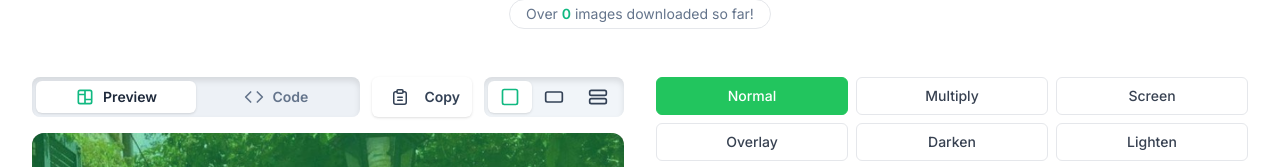
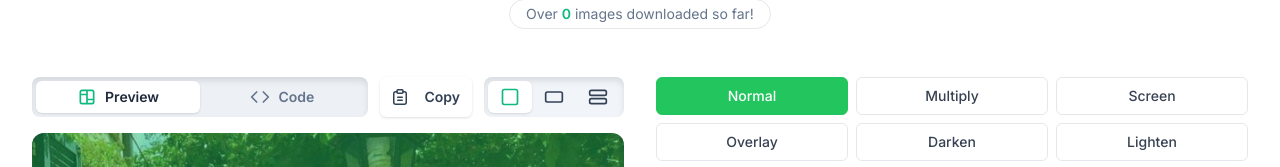
Before and after one commit to muhammadhafijur/image-blender, a Vue app: page / in a window 1280 px wide. Shown: the part 191-358 px from the top of the page. Built offline with nearby package versions, Linux system fonts and the light colour scheme; no server answers; the database is empty; a web font is replaced by a local one.

Commit message:
fix padding problem

```diff
--- a/src/components/DisplayBox.vue
+++ b/src/components/DisplayBox.vue
@@ -58,7 +58,7 @@
       </div>
       <button
         @click="copyCode"
-        class="shadow active:translate-y-px duration-200 text-sm font-semibold transition ease-out bg-white dark:bg-zinc-800 dark:text-emerald-500 group text-slate-700 justify-center px-3 py-1 rounded-md flex items-center gap-2 relative"
+        class="shadow active:translate-y-px duration-200 text-sm font-semibold transition ease-out bg-white dark:bg-zinc-800 dark:text-emerald-500 group text-slate-700 justify-center px-1 py-1 rounded-md flex items-center gap-2 relative"
       >
         <div
           v-if="showCopyTooltip"
@@ -124,8 +124,7 @@
             ></path>
           </g>
         </svg>
-
-        Copy
+        <p class="pe-2">Copy</p>
       </button>
       <div
         class="p-1 bg-slate-100 shadow-[inset_0px_4px_6px_rgba(0,0,0,0.1)] grid grid-cols-3 justify-items-center rounded-lg relative group"
```
